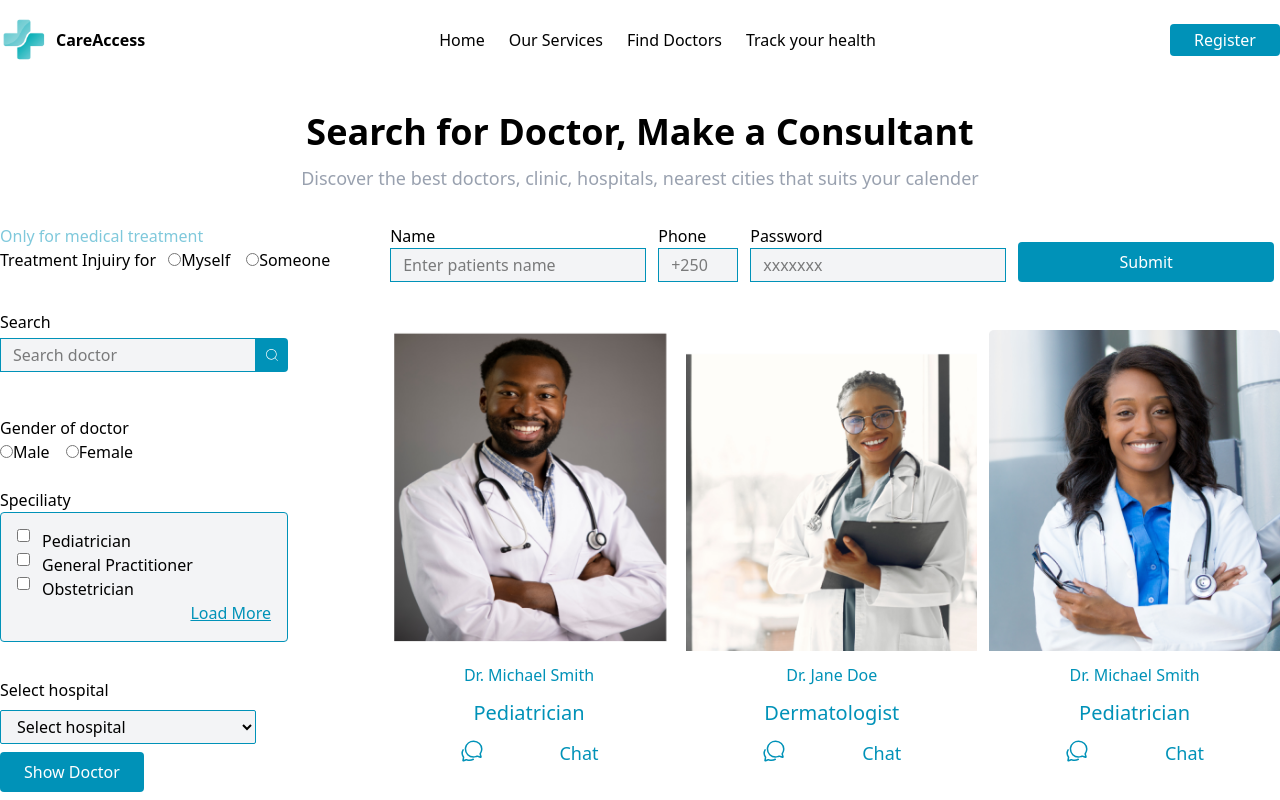
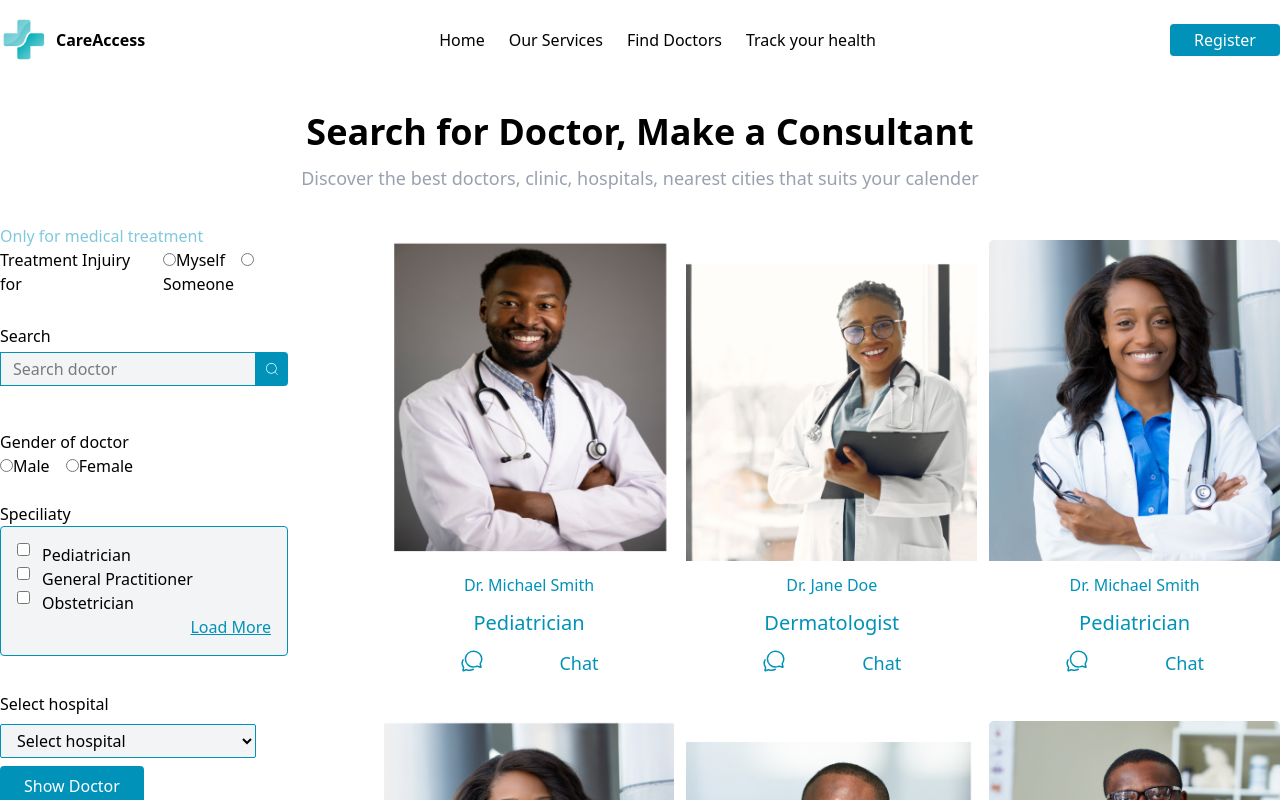
Before and after one commit to gloriaumutoni/AccessCare-Frontend, a React (Vite) app: page /bookings in a window 1280 px wide. Shown: the top 800 px of the page. Built offline with nearby package versions, Linux system fonts and the light colour scheme.

Commit message:
chore: remove redudancy

```diff
--- a/src/Pages/Bookings.tsx
+++ b/src/Pages/Bookings.tsx
@@ -2,7 +2,6 @@
 import DoctorInformation from "../components/bookings/DoctorInformation"
 import DoctorsDetails from "../components/cards/Cards"
 import Header from "../components/bookings/Header"
-import PersonalInformation from "../components/bookings/PersonalInformation"
 import { doctorsDetails } from "../data/data"
 
 function Bookings() {
@@ -10,7 +9,6 @@
     <>
       <div className="w-7xl m-auto">
         <Header />
-        <PersonalInformation />
         <div className="flex gap-4">
           <DoctorInformation />
           <DoctorsDetails details={doctorsDetails} />
--- a/src/components/Bookings/DoctorInformation.tsx
+++ b/src/components/Bookings/DoctorInformation.tsx
@@ -3,10 +3,12 @@
 import { CiSearch } from "react-icons/ci"
 import RadioButtons from "./RadioButtons"
 import Speciality from "./Speciality"
+import PersonalInformation from "./PersonalInformation"
 
 function DoctorInformation() {
   return (
-    <div>
+    <section>
+      <PersonalInformation />
       <h2 className="font-medium text-md pb-1 mt-7">Search</h2>
       <div className="flex pb-4">
         <Input placeholder="Search doctor" className="w-3xs" />
@@ -26,7 +28,7 @@
         <option>MASAKA HOSPITAL</option>
       </select>
       <Button className="px-6 py-2 rounded-sm self-center">Show Doctor</Button>
-    </div>
+    </section>
   )
 }
 
--- a/src/components/Bookings/InputForm.tsx
+++ /dev/null
@@ -1,30 +0,0 @@
-import Button from "../Button"
-import Input from "./Input"
-
-function InputForm() {
-  return (
-    <form className="flex gap-3 items-end border-primary-400">
-      <Input
-        label="Name"
-        className="w-3xs"
-        type="text"
-        placeholder="Enter patients name"
-      />
-      <Input
-        label="Phone"
-        className="w-20"
-        type="telephone"
-        placeholder="+250"
-      />
-      <Input
-        label="Password"
-        className="w-3xs"
-        type="password"
-        placeholder="xxxxxxx"
-      />
-      <Button className="w-3xs rounded-sm h-10">Submit</Button>
-    </form>
-  )
-}
-
-export default InputForm
--- a/src/components/Bookings/PersonalInformation.tsx
+++ b/src/components/Bookings/PersonalInformation.tsx
@@ -1,4 +1,3 @@
-import InputForm from "./InputForm"
 import RadioButtons from "./RadioButtons"
 
 function PersonalInformation() {
@@ -13,7 +12,6 @@
           <RadioButtons label1="Myself" label2="Someone" />
         </div>
       </div>
-      <InputForm />
     </div>
   )
 }
--- a/src/components/Cards/Cards.tsx
+++ b/src/components/Cards/Cards.tsx
@@ -11,7 +11,7 @@
 
 function DoctorsDetails({ details }: Props) {
   return (
-    <div className="grid grid-cols-3 gap-3 mt-8">
+    <div className="grid grid-cols-3 gap-3">
       {details.map((doctor) => (
         <div
           key={doctor.id}
```
